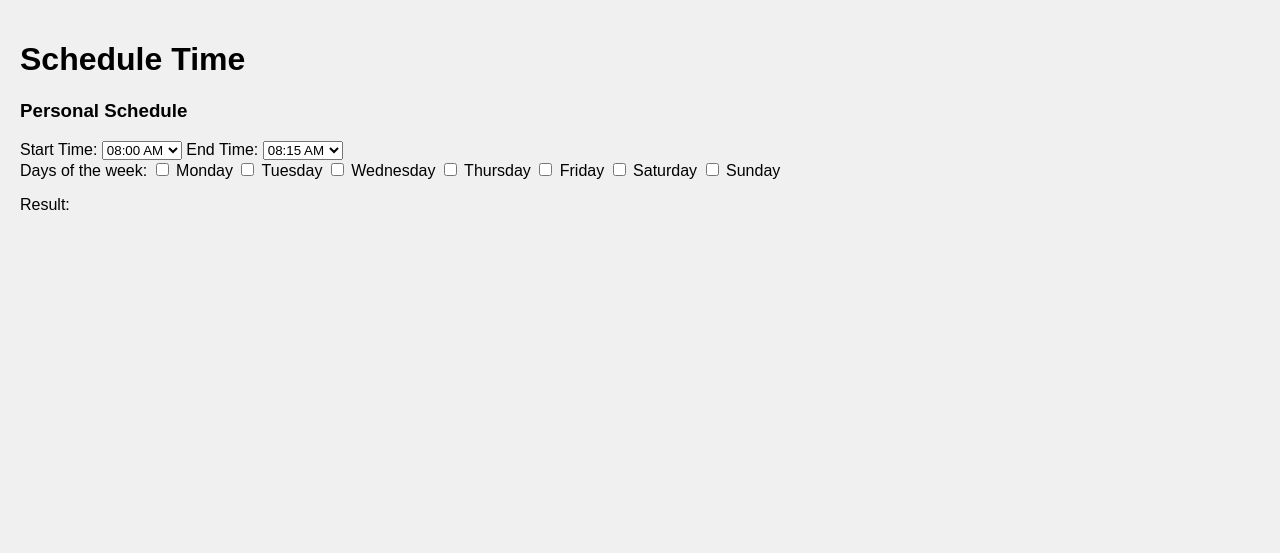
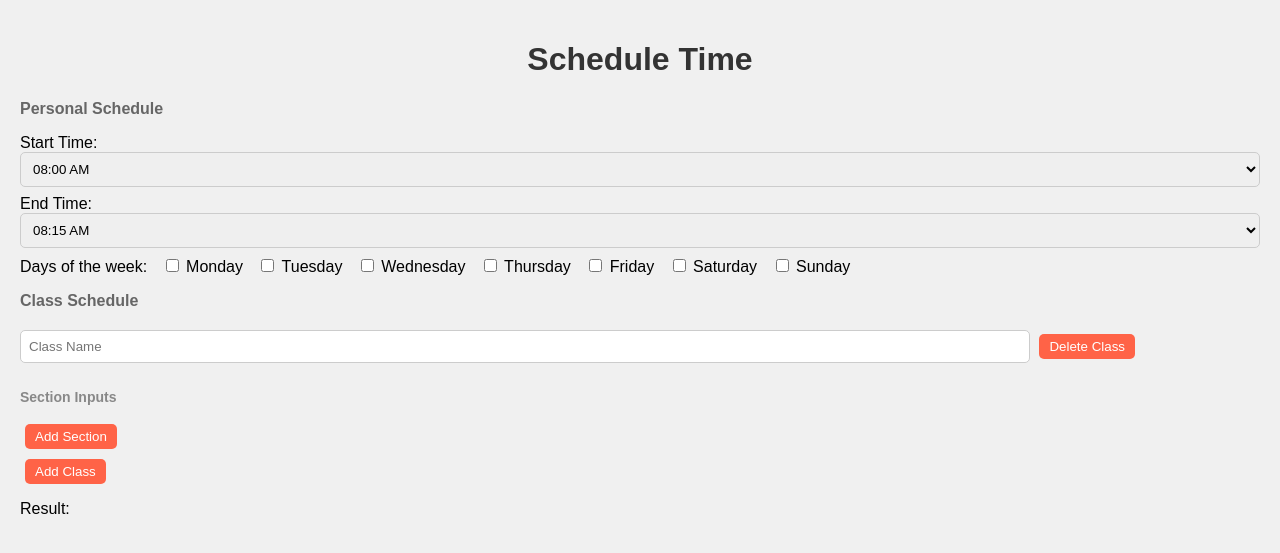
Before and after one commit to ryofujimura/ClassScheduler, a Flask app: page / in a window 1280 px wide. Shown: the top 553 px of the page. Run offline with Flask 3, Linux system fonts and the light colour scheme.

Commit message:
added style

```diff
--- a/templates/index.html
+++ b/templates/index.html
@@ -6,7 +6,38 @@
     <title>Dynamic Flask Website</title>
     <style>
         /* Reset some default styles */
-        html, body, h2, table {
+        body {
+            font-family: Arial, sans-serif;
+            margin: 20px;
+        }
+
+        h1 {
+            text-align: center;
+            color: #333;
+        }
+
+        #classes-container {
+            margin-top: 20px;
+        }
+
+        h2 {
+            font-size: 18px;
+            color: #444;
+        }
+
+        h3 {
+            font-size: 16px;
+            color: #666;
+        }
+
+        h4 {
+            font-size: 14px;
+            color: #888;
+        }
+        html,
+        body,
+        h2,
+        table {
             margin: 0;
             padding: 0;
         }
@@ -25,12 +56,14 @@
             margin-top: 10px;
             table-layout: fixed;
         }
-        table th, table td {
+        table th,
+        table td {
             border: 1px solid #ddd;
             text-align: center;
             width: 14.28%;
         }
-        th, td {
+        th,
+        td {
             padding: 8px;
             text-align: center;
         }
@@ -66,6 +99,63 @@
         }
         .busy {
             background-color: #8e091d; /* Light Pink */
+        }
+
+        .class-input,
+        .time-input,
+        .start-time-select,
+        .end-time-select {
+            width: 80%;
+            padding: 8px;
+            margin-bottom: 8px;
+            border: 1px solid #ccc;
+            border-radius: 5px;
+        }
+
+        .section-input {
+            display: inline-block;
+            width: 80%;
+            padding: 8px;
+            margin-bottom: 8px;
+            border: 1px solid #ccc;
+            border-radius: 5px;
+        }
+
+        .delete-class-button,
+        .delete-section-button,
+        .clear-class-button,
+        .add-section-button {
+            background-color: #ff6347;
+            color: white;
+            border: none;
+            padding: 5px 10px;
+            margin-left: 5px;
+            border-radius: 5px;
+            cursor: pointer;
+            vertical-align: middle;
+        }
+
+        .delete-class-button:hover,
+        .delete-section-button:hover,
+        .clear-class-button:hover,
+        .add-section-button:hover {
+            background-color: #ff4500;
+        }
+
+        div {
+            margin-bottom: 10px;
+        }
+
+        label {
+            margin-right: 10px;
+        }
+
+        select {
+            width: 100%;
+            padding: 8px;
+            margin-bottom: 8px;
+            border: 1px solid #ccc;
+            border-radius: 5px;
         }
     </style>
 </head>
@@ -213,6 +303,19 @@
         </div>
     </form>
 
+    <h3>Class Schedule</h3>
+    <form id="classesForm">
+        <div id="classes-container">
+            <div>
+                <input type="text" class="class-input" placeholder="Class Name">
+                <button class="clear-class-button" onclick="deleteClassInput(this)">Delete Class</button>
+                <br>
+                <h4>Section Inputs</h4>
+                <button class="add-section-button" onclick="addSectionInput(this)">Add Section</button>
+            </div>
+        </div>
+        <button id="addClassButton" class="add-section-button" onclick="addClassInput()">Add Class</button>
+
     <p id="result">Result: </p>
     <div id="scheduleTables"></div>
     <script src="https://code.jquery.com/jquery-3.6.0.min.js"></script>
```
Also changed, not shown: xprmt.html (+62 -0 lines).
